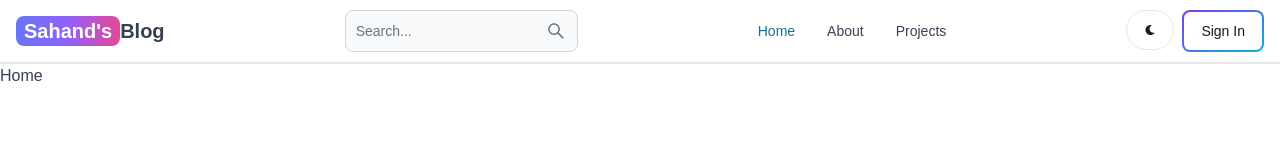
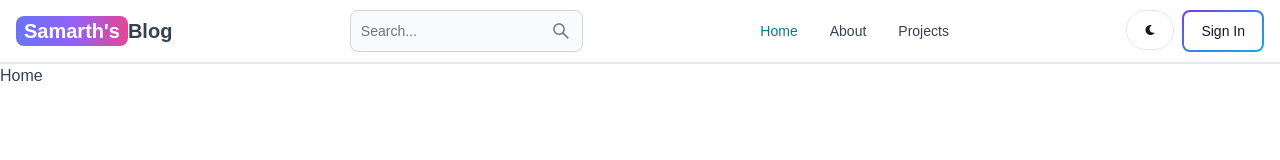
Before and after one commit to samarthbedare/next-blog, a Next.js app: page / in a window 1280 px wide. Shown: the top 160 px of the page. Built offline with nearby package versions, Linux system fonts and the light colour scheme; no server answers.

Commit message:
fix name

```diff
--- a/src/app/components/Header.jsx
+++ b/src/app/components/Header.jsx
@@ -38,7 +38,7 @@ export default function Header() {
         className='self-center whitespace-nowrap text-sm sm:text-xl font-semibold dark:text-white'
       >
         <span className='px-2 py-1 bg-gradient-to-r from-indigo-500 via-purple-500 to-pink-500 rounded-lg text-white'>
-          Sahand&apos;s
+          Samarth&apos;s
         </span>
         Blog
       </Link>
```
